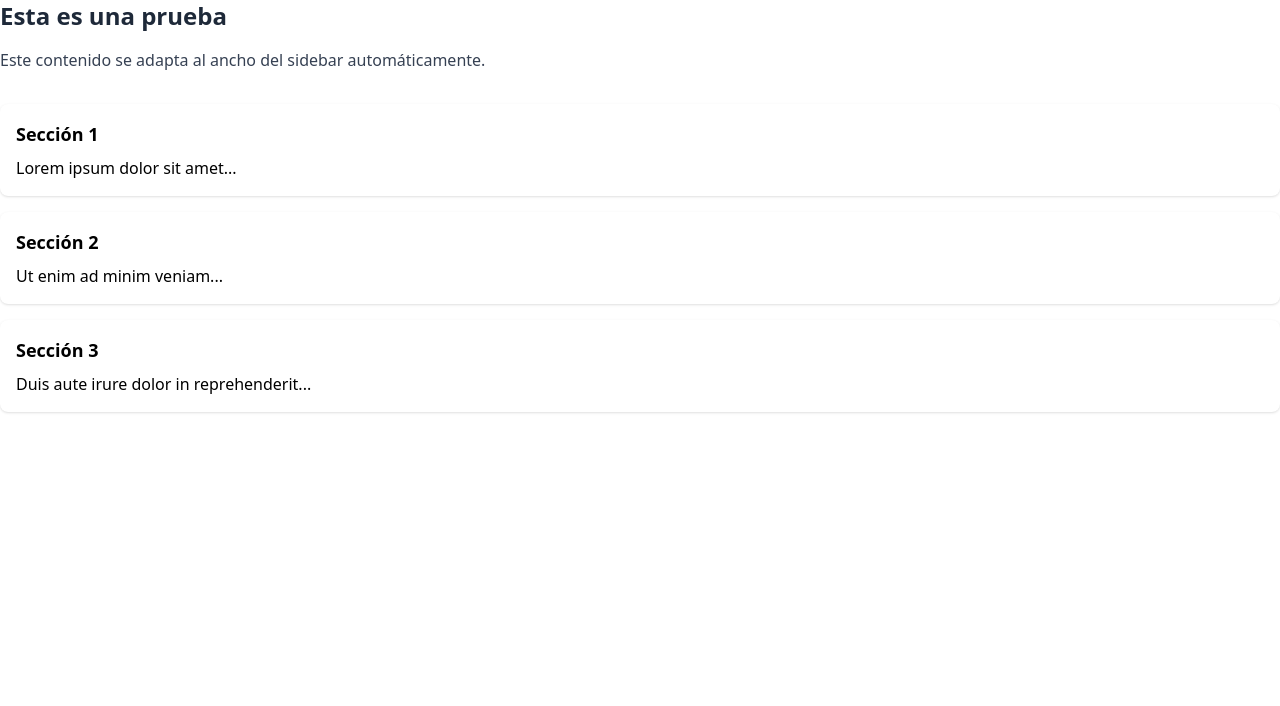
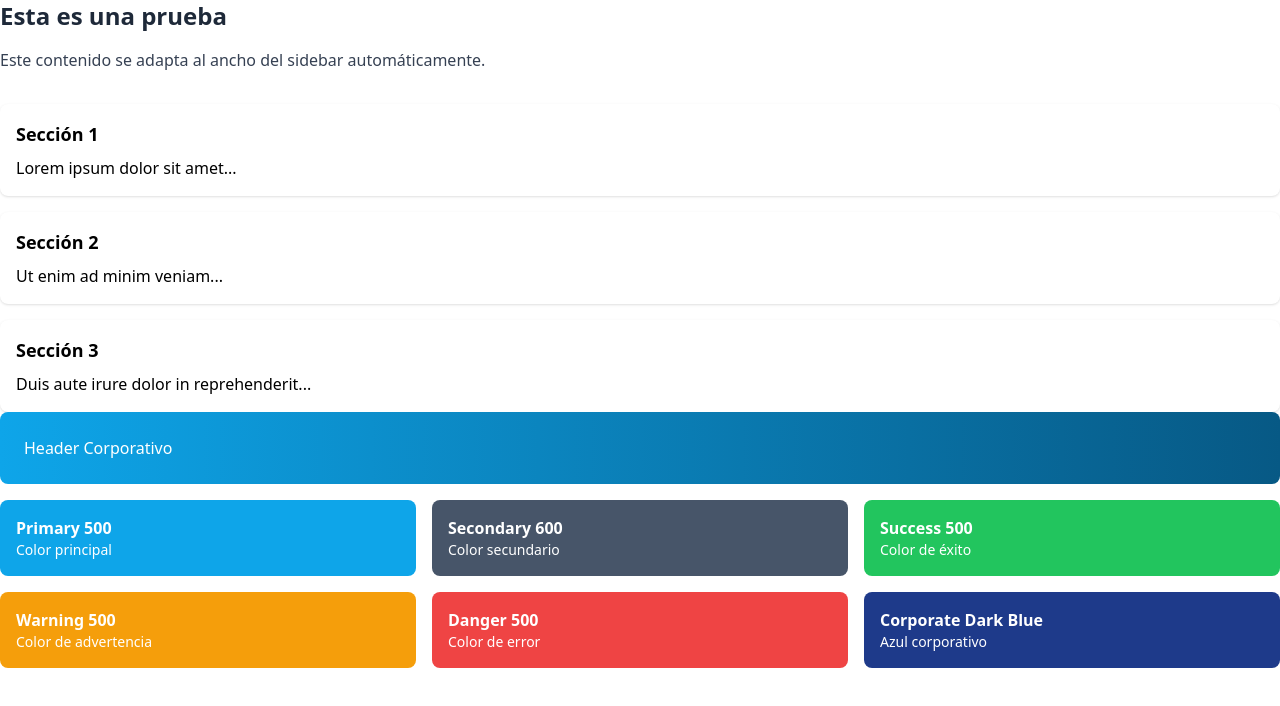
Before and after one commit to IvanFundea/app-grupo-corporativo, an Angular app: page / in a window 1280 px wide. Shown: the top 706 px of the page. Built offline with nearby package versions, Linux system fonts and the light colour scheme.

Commit message:
Añadida paleta de colores

```diff
--- a/src/app/shared/pages/home-page/home-page.html
+++ b/src/app/shared/pages/home-page/home-page.html
@@ -17,3 +17,46 @@
         <p>Duis aute irure dolor in reprehenderit...</p>
     </div>
 </div>
+
+<div class="bg-gradient-to-r from-primary-500 to-primary-800 text-white p-6 rounded-lg mb-4">
+  Header Corporativo
+</div>
+
+<!-- Ejemplos de la paleta de colores -->
+<div class="grid grid-cols-1 md:grid-cols-2 lg:grid-cols-3 gap-4 mb-8">
+  <!-- Primary Colors -->
+  <div class="bg-primary-500 text-white p-4 rounded-lg">
+    <h4 class="font-semibold">Primary 500</h4>
+    <p class="text-sm">Color principal</p>
+  </div>
+
+  <!-- Secondary Colors -->
+  <div class="bg-secondary-600 text-white p-4 rounded-lg">
+    <h4 class="font-semibold">Secondary 600</h4>
+    <p class="text-sm">Color secundario</p>
+  </div>
+
+  <!-- Success Colors -->
+  <div class="bg-success-500 text-white p-4 rounded-lg">
+    <h4 class="font-semibold">Success 500</h4>
+    <p class="text-sm">Color de éxito</p>
+  </div>
+
+  <!-- Warning Colors -->
+  <div class="bg-warning-500 text-white p-4 rounded-lg">
+    <h4 class="font-semibold">Warning 500</h4>
+    <p class="text-sm">Color de advertencia</p>
+  </div>
+
+  <!-- Danger Colors -->
+  <div class="bg-danger-500 text-white p-4 rounded-lg">
+    <h4 class="font-semibold">Danger 500</h4>
+    <p class="text-sm">Color de error</p>
+  </div>
+
+  <!-- Corporate Colors -->
+  <div class="bg-corporate-dark-blue text-white p-4 rounded-lg">
+    <h4 class="font-semibold">Corporate Dark Blue</h4>
+    <p class="text-sm">Azul corporativo</p>
+  </div>
+</div>
--- a/src/styles.css
+++ b/src/styles.css
@@ -1,3 +1,4 @@
 /* You can add global styles to this file, and also import other style files */
-@import "tailwindcss";
+@import "../tailwind.css";
 @import "preline/variants.css";
+@import "./styles/colors.css";
--- /dev/null
+++ b/src/styles/colors.css
@@ -0,0 +1,110 @@
+/*
+ * Variables CSS personalizadas para el dashboard corporativo
+ * Estas variables complementan la configuración de Tailwind
+ */
+
+:root {
+  /* Colores primarios corporativos */
+  --color-primary: 14 165 233; /* primary-500 en RGB */
+  --color-primary-hover: 2 132 199; /* primary-600 en RGB */
+  --color-primary-light: 186 230 253; /* primary-200 en RGB */
+
+  /* Colores secundarios */
+  --color-secondary: 100 116 139; /* secondary-500 en RGB */
+  --color-secondary-hover: 71 85 105; /* secondary-600 en RGB */
+
+  /* Colores de estado */
+  --color-success: 34 197 94; /* success-500 en RGB */
+  --color-warning: 245 158 11; /* warning-500 en RGB */
+  --color-danger: 239 68 68; /* danger-500 en RGB */
+
+  /* Colores corporativos específicos */
+  --color-corporate-dark: 30 58 138; /* corporate-dark-blue en RGB */
+  --color-corporate-light: 59 130 246; /* corporate-light-blue en RGB */
+  --color-corporate-accent: 245 158 11; /* corporate-accent-gold en RGB */
+
+  /* Colores de fondo */
+  --bg-sidebar: 248 250 252; /* bg-slate-50 */
+  --bg-sidebar-dark: 15 23 42; /* bg-slate-900 */
+  --bg-sidebar-item-hover: 241 245 249; /* bg-slate-100 */
+  --bg-sidebar-item-active: 14 165 233; /* primary-500 */
+
+  /* Colores de texto */
+  --text-primary: 31 41 55; /* text-gray-800 */
+  --text-secondary: 107 114 128; /* text-gray-500 */
+  --text-light: 156 163 175; /* text-gray-400 */
+  --text-white: 255 255 255; /* text-white */
+
+  /* Bordes */
+  --border-light: 229 231 235; /* border-gray-200 */
+  --border-medium: 209 213 219; /* border-gray-300 */
+
+  /* Sombras personalizadas */
+  --shadow-sidebar: 0 4px 6px -1px rgba(0, 0, 0, 0.1);
+  --shadow-menu-item: 0 1px 3px 0 rgba(0, 0, 0, 0.1);
+
+  /* Transiciones */
+  --transition-standard: all 0.3s cubic-bezier(0.4, 0, 0.2, 1);
+  --transition-fast: all 0.15s ease-in-out;
+
+  /* Espaciado específico del sidebar */
+  --sidebar-width: 16rem; /* w-64 */
+  --sidebar-item-padding: 0.75rem 1rem; /* py-3 px-4 */
+  --sidebar-border-radius: 0.5rem; /* rounded-lg */
+}
+
+/* Variables para modo oscuro */
+:root.dark {
+  --bg-sidebar: 15 23 42; /* bg-slate-900 */
+  --bg-sidebar-item-hover: 30 41 59; /* bg-slate-800 */
+  --text-primary: 248 250 252; /* text-slate-50 */
+  --text-secondary: 203 213 225; /* text-slate-300 */
+  --border-light: 71 85 105; /* border-slate-600 */
+}
+
+/* Clases utilitarias personalizadas */
+.sidebar-gradient {
+  background: linear-gradient(135deg,
+    rgb(var(--color-primary)) 0%,
+    rgb(var(--color-corporate-dark)) 100%);
+}
+
+.sidebar-item-active {
+  background: rgba(var(--color-primary), 0.1);
+  color: rgb(var(--color-primary));
+  border-left: 3px solid rgb(var(--color-primary));
+}
+
+.sidebar-item-hover {
+  background: rgba(var(--color-primary), 0.05);
+  transform: translateX(2px);
+  transition: var(--transition-standard);
+}
+
+/* Efectos de hover para iconos */
+.sidebar-icon {
+  transition: var(--transition-fast);
+}
+
+.sidebar-item:hover .sidebar-icon {
+  color: rgb(var(--color-primary));
+  transform: scale(1.1);
+}
+
+/* Animación para el acordeón */
+.accordion-enter {
+  animation: slideDown 0.3s ease-out;
+}
+
+@keyframes slideDown {
+  from {
+    opacity: 0;
+    max-height: 0;
+    transform: translateY(-10px);
+  }
+  to {
+    opacity: 1;
+    max-height: 200px;
+    transform: translateY(0);
+  }
+}
--- /dev/null
+++ b/tailwind.css
@@ -0,0 +1,38 @@
+/* Tailwind CSS v4 Configuration */
+@import "tailwindcss";
+
+/* Custom color utilities - Direct approach */
+.bg-primary-500 { background-color: rgb(14 165 233); }
+.bg-primary-600 { background-color: rgb(2 132 199); }
+.bg-primary-700 { background-color: rgb(3 105 161); }
+.bg-primary-800 { background-color: rgb(7 89 133); }
+
+.bg-secondary-500 { background-color: rgb(100 116 139); }
+.bg-secondary-600 { background-color: rgb(71 85 105); }
+.bg-secondary-700 { background-color: rgb(51 65 85); }
+
+.bg-success-500 { background-color: rgb(34 197 94); }
+.bg-warning-500 { background-color: rgb(245 158 11); }
+.bg-danger-500 { background-color: rgb(239 68 68); }
+
+.bg-corporate-dark-blue { background-color: rgb(30 58 138); }
+.bg-corporate-light-blue { background-color: rgb(59 130 246); }
+.bg-corporate-accent-gold { background-color: rgb(245 158 11); }
+
+.text-primary-500 { color: rgb(14 165 233); }
+.text-primary-600 { color: rgb(2 132 199); }
+.text-primary-700 { color: rgb(3 105 161); }
+.text-primary-800 { color: rgb(7 89 133); }
+
+.text-secondary-500 { color: rgb(100 116 139); }
+.text-secondary-600 { color: rgb(71 85 105); }
+.text-secondary-700 { color: rgb(51 65 85); }
+
+.text-success-500 { color: rgb(34 197 94); }
+.text-warning-500 { color: rgb(245 158 11); }
+.text-danger-500 { color: rgb(239 68 68); }
+
+/* Gradients */
+.bg-gradient-to-r.from-primary-500.to-primary-800 {
+  background: linear-gradient(to right, rgb(14 165 233), rgb(7 89 133));
+}
```
